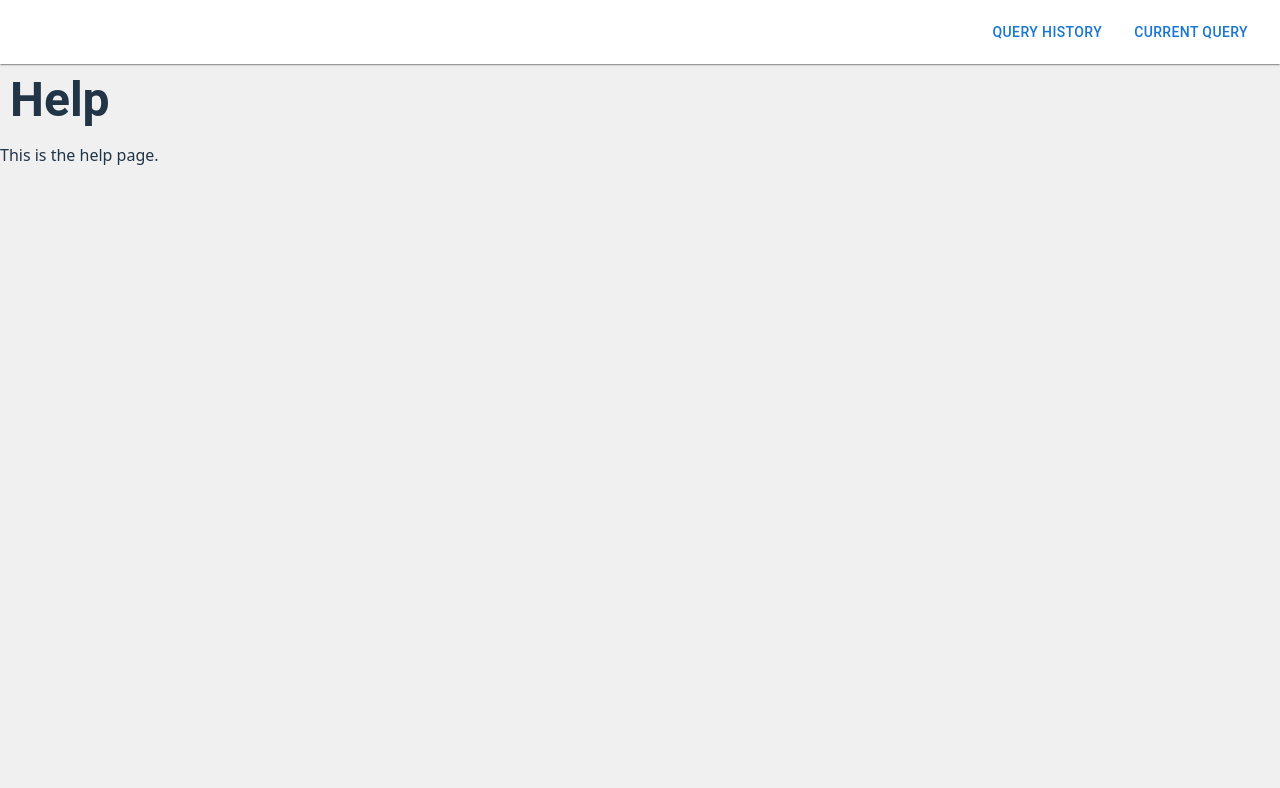
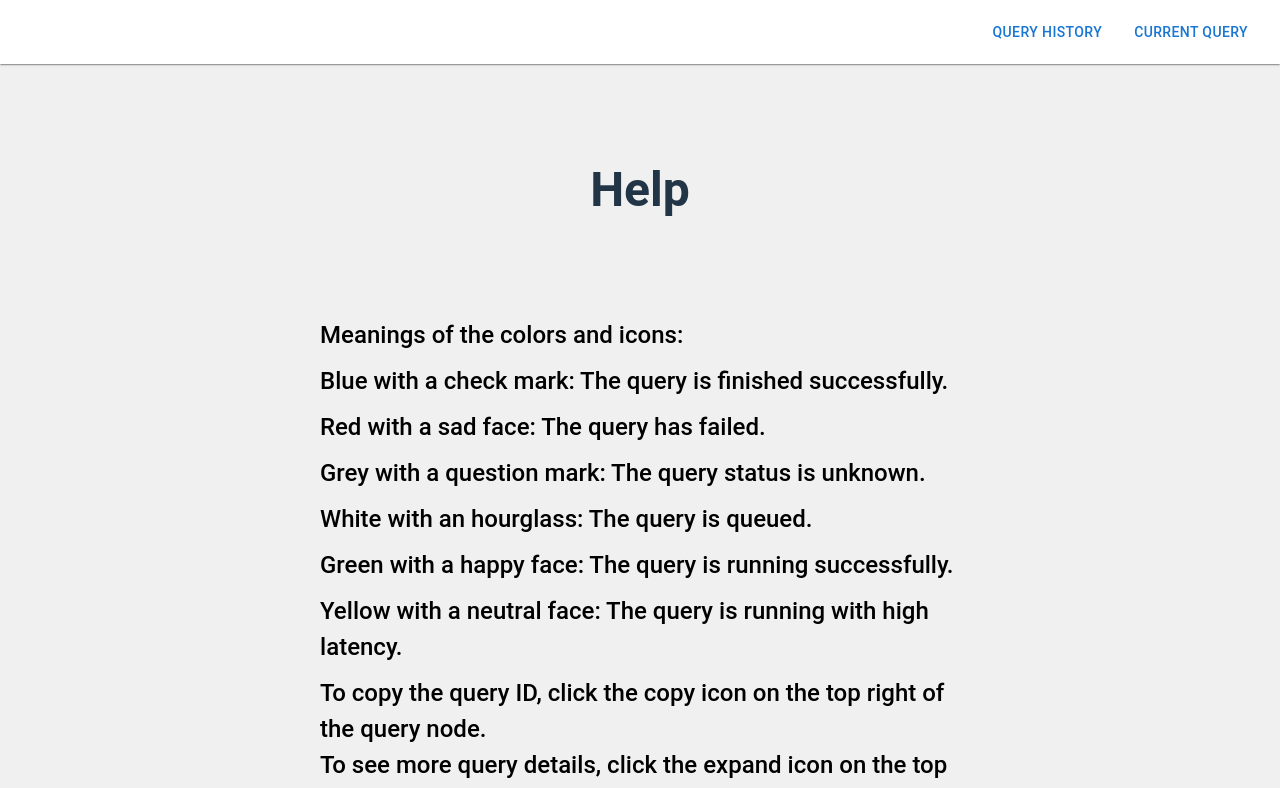
Before and after one commit to jackychen071404/Viz-TrinoFed, a React (Vite) app: page /help in a window 1280 px wide. Shown: the top 788 px of the page. Built offline with nearby package versions, Linux system fonts and the light colour scheme.

Commit message:
added initial documentation to help page

```diff
--- a/src/components/Node.tsx
+++ b/src/components/Node.tsx
@@ -9,8 +9,7 @@ import {
   SentimentSatisfiedAlt,
   SentimentVeryDissatisfied,
   SentimentNeutral,
-  Check,
-  ContentCopy,
+  Check
 } from "@mui/icons-material";
 import CopyPaste from "./CopyPaste";
 
--- a/src/index.css
+++ b/src/index.css
@@ -40,7 +40,8 @@ body {
 h1 {
   font-size: 3em;
   line-height: 1.1;
-  margin: 10px;
+  margin: 100px auto;
+  text-align: center;
   font-family: 'Roboto', sans-serif;
 }
 
@@ -72,9 +73,20 @@ ul {
 li {
   width: 50%;
   margin: 10px auto;
-  background-color: #ffffff;
+  background-color: inherit;
   color: #000000;
-  font-size: 16px;
+  font-size: 1.5em;
+  font-family: 'Roboto', sans-serif;
+  font-weight: 500;
+}
+
+p {
+  width: 50%;
+  margin: 10px auto;
+  background-color: inherit;
+  color: #000000;
+  font-size: 1.5em;
+  font-family: 'Roboto', sans-serif;
   font-weight: 500;
 }
 
--- a/src/pages/Help.tsx
+++ b/src/pages/Help.tsx
@@ -2,7 +2,23 @@ export default function Help() {
   return (
     <div>
       <h1>Help</h1>
-      <p>This is the help page.</p>
+      <p>Meanings of the colors and icons:</p>
+      <ul>
+        <li>Blue with a check mark: The query is finished successfully.</li>
+        <li>Red with a sad face: The query has failed.</li>
+        <li>Grey with a question mark: The query status is unknown.</li>
+        <li>White with an hourglass: The query is queued.</li>
+        <li>Green with a happy face: The query is running successfully.</li>
+        <li>Yellow with a neutral face: The query is running with high latency.</li>
+      </ul>
+      <p>To copy the query ID, click the copy icon on the top right of the query node.
+      <br />
+      To see more query details, click the expand icon on the top right of the query node.
+      <br />
+      To see the query history, click the query history button in the navigation bar.
+      <br />
+      To see the current query, click the current query button in the navigation bar.
+      </p>
     </div>
   );
 }
```
